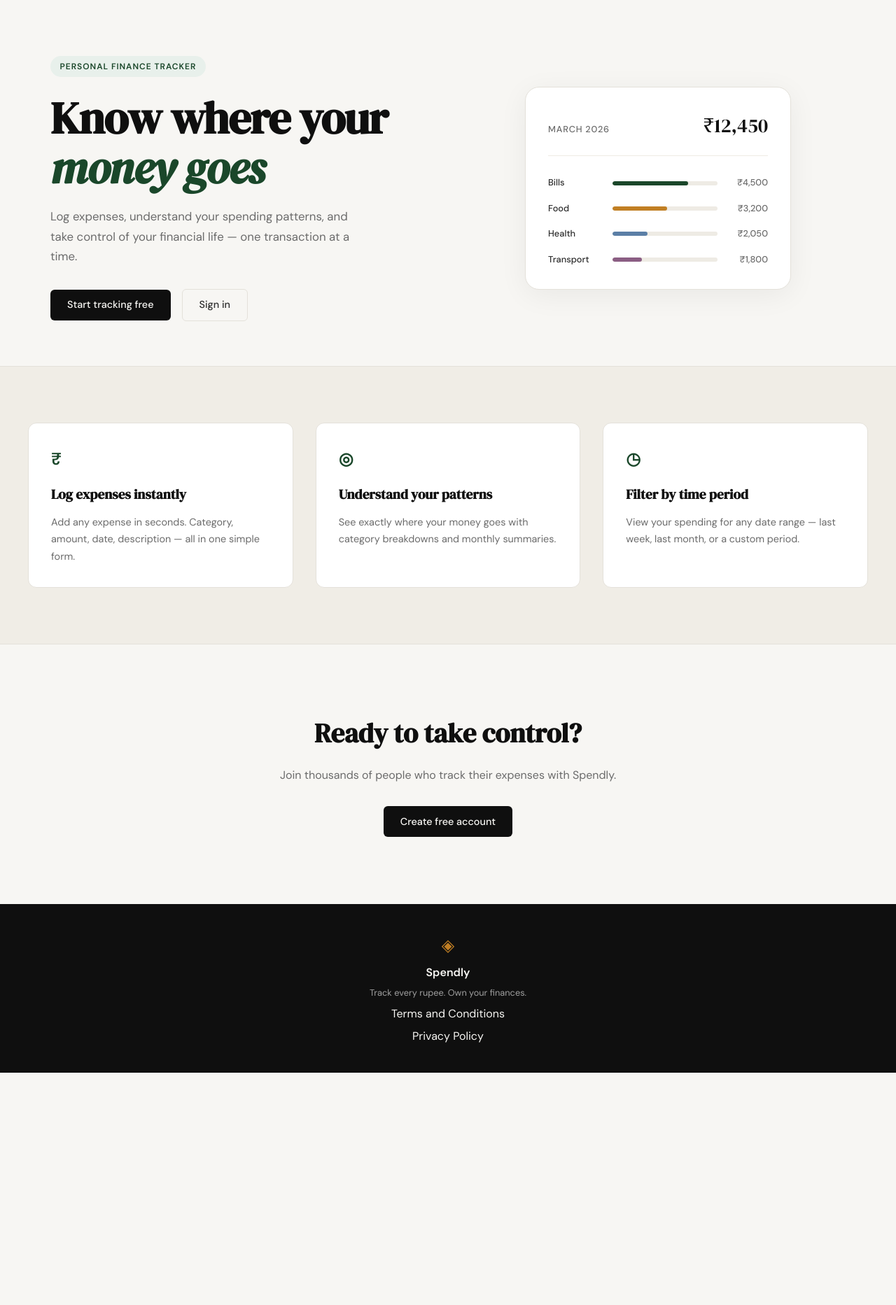
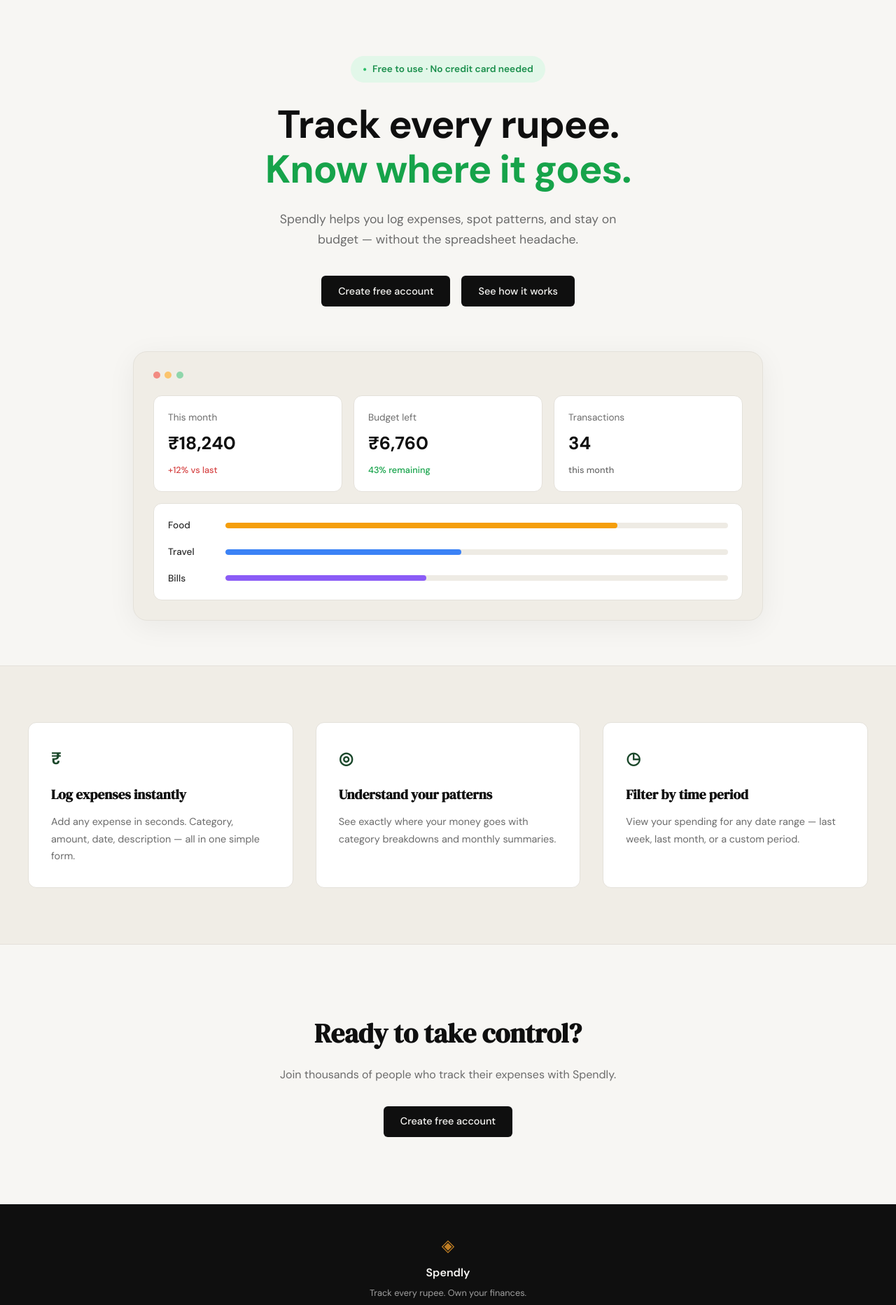
Before and after one commit to arifhussain123/expense-tracker, a Flask app: page / in a window 1280 px wide. Shown: the part 61-1926 px from the top of the page at 70% size. Before the commit the page ends 1594 px from the top, so only its background shows below. Run offline with Flask 3, Linux system fonts and the light colour scheme.

Commit message:
landing: redesign hero section to match new mockup
Centered layout with mint badge, bold two-line heading, dark pill
CTAs, and a full-width dashboard mockup (stat tiles + category
bars) replacing the old side-by-side hero/mock-card. Adds DM Sans
700 weight for the bold heading.

```diff
--- a/static/css/style.css
+++ b/static/css/style.css
@@ -125,114 +125,172 @@ a { color: inherit; text-decoration: none; }
 
 .hero {
     padding: 5rem 2rem 4rem;
-    display: grid;
-    grid-template-columns: 1fr 1fr;
-    gap: 4rem;
+    display: flex;
+    flex-direction: column;
     align-items: center;
+    text-align: center;
     max-width: var(--max-width);
     margin: 0 auto;
 }
 
+.hero-inner {
+    display: flex;
+    flex-direction: column;
+    align-items: center;
+    max-width: 700px;
+}
+
 .hero-badge {
-    display: inline-block;
-    background: var(--accent-light);
-    color: var(--accent);
-    font-size: 0.75rem;
+    display: inline-flex;
+    align-items: center;
+    gap: 0.5rem;
+    background: #e2f7e9;
+    color: #1a8f4c;
+    font-size: 0.85rem;
     font-weight: 600;
-    letter-spacing: 0.08em;
-    text-transform: uppercase;
-    padding: 0.35rem 0.85rem;
+    padding: 0.5rem 1.1rem;
     border-radius: 999px;
+    margin-bottom: 1.75rem;
+}
+
+.hero-badge-dot {
+    color: #2fbf6a;
+    font-size: 0.6rem;
+}
+
+.hero-title {
+    font-family: var(--font-body);
+    font-weight: 700;
+    font-size: clamp(2.5rem, 5vw, 3.5rem);
+    line-height: 1.15;
+    letter-spacing: -0.02em;
+    color: var(--ink);
     margin-bottom: 1.5rem;
 }
 
-.hero-title {
-    font-family: var(--font-display);
-    font-size: clamp(2.5rem, 5vw, 4rem);
-    line-height: 1.1;
-    letter-spacing: -0.02em;
-    color: var(--ink);
-    margin-bottom: 1.25rem;
-}
-
 .hero-title em {
-    font-style: italic;
-    color: var(--accent);
+    font-style: normal;
+    color: #16a34a;
 }
 
 .hero-subtitle {
-    font-size: 1.05rem;
+    font-size: 1.1rem;
     color: var(--ink-muted);
     line-height: 1.7;
-    max-width: 460px;
-    margin-bottom: 2rem;
+    max-width: 520px;
+    margin: 0 auto 2.25rem;
 }
 
 .hero-actions {
     display: flex;
     gap: 1rem;
     align-items: center;
+    justify-content: center;
+    margin-bottom: 4rem;
 }
 
 /* ------------------------------------------------------------------ */
-/* Mock card (hero visual)                                             */
+/* Mock dashboard window (hero visual)                                 */
 /* ------------------------------------------------------------------ */
 
 .hero-visual {
     display: flex;
     justify-content: center;
+    width: 100%;
 }
 
-.mock-card {
-    background: var(--paper-card);
+.mock-window {
+    background: var(--paper-warm);
     border: 1px solid var(--border);
     border-radius: var(--radius-lg);
-    padding: 2rem;
+    padding: 1.75rem;
     width: 100%;
-    max-width: 380px;
+    max-width: 900px;
     box-shadow: 0 8px 40px rgba(0,0,0,0.06);
 }
 
-.mock-card-header {
+.mock-window-dots {
     display: flex;
-    justify-content: space-between;
-    align-items: baseline;
-    margin-bottom: 1.75rem;
-    padding-bottom: 1.25rem;
-    border-bottom: 1px solid var(--border-soft);
+    gap: 0.4rem;
+    margin-bottom: 1.5rem;
 }
 
-.mock-label {
-    font-size: 0.8rem;
-    font-weight: 500;
-    color: var(--ink-muted);
-    text-transform: uppercase;
-    letter-spacing: 0.06em;
+.mock-dot {
+    width: 10px;
+    height: 10px;
+    border-radius: 50%;
 }
 
-.mock-total {
-    font-family: var(--font-display);
-    font-size: 1.75rem;
+.mock-dot-red { background: #f28b82; }
+.mock-dot-yellow { background: #fbc46d; }
+.mock-dot-green { background: #8fd6ab; }
+
+.mock-stats {
+    display: grid;
+    grid-template-columns: repeat(3, 1fr);
+    gap: 1rem;
+    margin-bottom: 1rem;
+}
+
+.mock-stat {
+    background: var(--paper-card);
+    border: 1px solid var(--border);
+    border-radius: var(--radius-md);
+    padding: 1.25rem;
+    display: flex;
+    flex-direction: column;
+    align-items: flex-start;
+    gap: 0.4rem;
+    text-align: left;
+}
+
+.mock-stat-label {
+    font-size: 0.85rem;
+    color: var(--ink-muted);
+}
+
+.mock-stat-value {
+    font-family: var(--font-body);
+    font-weight: 700;
+    font-size: 1.6rem;
     color: var(--ink);
 }
 
-.mock-bars { display: flex; flex-direction: column; gap: 1rem; }
+.mock-stat-change {
+    font-size: 0.8rem;
+    font-weight: 500;
+}
+
+.mock-stat-change-up { color: #d64545; }
+.mock-stat-change-good { color: #16a34a; }
+.mock-stat-change-neutral { color: var(--ink-muted); }
+
+.mock-bars {
+    background: var(--paper-card);
+    border: 1px solid var(--border);
+    border-radius: var(--radius-md);
+    padding: 1.25rem;
+    display: flex;
+    flex-direction: column;
+    gap: 1rem;
+}
 
 .mock-bar-row {
     display: grid;
-    grid-template-columns: 80px 1fr 60px;
+    grid-template-columns: 70px 1fr;
     align-items: center;
     gap: 0.75rem;
+    text-align: left;
 }
 
 .mock-cat {
-    font-size: 0.8rem;
+    font-size: 0.85rem;
     font-weight: 500;
     color: var(--ink-soft);
 }
 
 .mock-bar-track {
-    height: 6px;
+    height: 8px;
     background: var(--border-soft);
     border-radius: 999px;
     overflow: hidden;
@@ -240,21 +298,13 @@ a { color: inherit; text-decoration: none; }
 
 .mock-bar {
     height: 100%;
-    background: var(--accent);
     border-radius: 999px;
     transition: width 0.6s ease;
 }
 
-.mock-bar-2 { background: var(--accent-2); }
-.mock-bar-3 { background: #5b7fa6; }
-.mock-bar-4 { background: #8b5e83; }
-
-.mock-amt {
-    font-size: 0.8rem;
-    font-weight: 500;
-    color: var(--ink-muted);
-    text-align: right;
-}
+.mock-bar-food { background: #f59e0b; }
+.mock-bar-travel { background: #3b82f6; }
+.mock-bar-bills { background: #8b5cf6; }
 
 /* ------------------------------------------------------------------ */
 /* Buttons                                                             */
--- a/templates/base.html
+++ b/templates/base.html
@@ -6,7 +6,7 @@
     <title>{% block title %}Spendly{% endblock %}</title>
     <link rel="preconnect" href="https://fonts.googleapis.com">
     <link rel="preconnect" href="https://fonts.gstatic.com" crossorigin>
-    <link href="https://fonts.googleapis.com/css2?family=DM+Serif+Display:ital@0;1&family=DM+Sans:wght@300;400;500;600&display=swap" rel="stylesheet">
+    <link href="https://fonts.googleapis.com/css2?family=DM+Serif+Display:ital@0;1&family=DM+Sans:wght@300;400;500;600;700&display=swap" rel="stylesheet">
     <link rel="stylesheet" href="{{ url_for('static', filename='css/style.css') }}">
     {% block head %}{% endblock %}
 </head>
--- a/templates/landing.html
+++ b/templates/landing.html
@@ -6,62 +6,69 @@
 
 <section class="hero">
     <div class="hero-inner">
-        <div class="hero-badge">Personal Finance Tracker</div>
+        <div class="hero-badge"><span class="hero-badge-dot">●</span> Free to use · No credit card needed</div>
         <h1 class="hero-title">
-            Know where your<br>
-            <em>money goes</em>
+            Track every rupee.<br>
+            <em>Know where it goes.</em>
         </h1>
         <p class="hero-subtitle">
-            Log expenses, understand your spending patterns,
-            and take control of your financial life —
-            one transaction at a time.
+            Spendly helps you log expenses, spot patterns, and stay
+            on budget — without the spreadsheet headache.
         </p>
         <div class="hero-actions">
-            <a href="{{ url_for('register') }}" class="btn-primary">Start tracking free</a>
-            <a href="{{ url_for('login') }}" class="btn-ghost">Sign in</a>
+            <a href="{{ url_for('register') }}" class="btn-primary">Create free account</a>
+            <a href="#features" class="btn-primary">See how it works</a>
         </div>
     </div>
     <div class="hero-visual">
-        <div class="mock-card">
-            <div class="mock-card-header">
-                <span class="mock-label">March 2026</span>
-                <span class="mock-total">₹12,450</span>
+        <div class="mock-window">
+            <div class="mock-window-dots">
+                <span class="mock-dot mock-dot-red"></span>
+                <span class="mock-dot mock-dot-yellow"></span>
+                <span class="mock-dot mock-dot-green"></span>
+            </div>
+            <div class="mock-stats">
+                <div class="mock-stat">
+                    <span class="mock-stat-label">This month</span>
+                    <span class="mock-stat-value">₹18,240</span>
+                    <span class="mock-stat-change mock-stat-change-up">+12% vs last</span>
+                </div>
+                <div class="mock-stat">
+                    <span class="mock-stat-label">Budget left</span>
+                    <span class="mock-stat-value">₹6,760</span>
+                    <span class="mock-stat-change mock-stat-change-good">43% remaining</span>
+                </div>
+                <div class="mock-stat">
+                    <span class="mock-stat-label">Transactions</span>
+                    <span class="mock-stat-value">34</span>
+                    <span class="mock-stat-change mock-stat-change-neutral">this month</span>
+                </div>
             </div>
             <div class="mock-bars">
                 <div class="mock-bar-row">
+                    <span class="mock-cat">Food</span>
+                    <div class="mock-bar-track">
+                        <div class="mock-bar mock-bar-food" style="width: 78%"></div>
+                    </div>
+                </div>
+                <div class="mock-bar-row">
+                    <span class="mock-cat">Travel</span>
+                    <div class="mock-bar-track">
+                        <div class="mock-bar mock-bar-travel" style="width: 47%"></div>
+                    </div>
+                </div>
+                <div class="mock-bar-row">
                     <span class="mock-cat">Bills</span>
                     <div class="mock-bar-track">
-                        <div class="mock-bar" style="width: 72%"></div>
+                        <div class="mock-bar mock-bar-bills" style="width: 40%"></div>
                     </div>
-                    <span class="mock-amt">₹4,500</span>
-                </div>
-                <div class="mock-bar-row">
-                    <span class="mock-cat">Food</span>
-                    <div class="mock-bar-track">
-                        <div class="mock-bar mock-bar-2" style="width: 52%"></div>
-                    </div>
-                    <span class="mock-amt">₹3,200</span>
-                </div>
-                <div class="mock-bar-row">
-                    <span class="mock-cat">Health</span>
-                    <div class="mock-bar-track">
-                        <div class="mock-bar mock-bar-3" style="width: 33%"></div>
-                    </div>
-                    <span class="mock-amt">₹2,050</span>
-                </div>
-                <div class="mock-bar-row">
-                    <span class="mock-cat">Transport</span>
-                    <div class="mock-bar-track">
-                        <div class="mock-bar mock-bar-4" style="width: 28%"></div>
-                    </div>
-                    <span class="mock-amt">₹1,800</span>
                 </div>
             </div>
         </div>
     </div>
 </section>
 
-<section class="features">
+<section class="features" id="features">
     <div class="features-inner">
         <div class="feature-card">
             <div class="feature-icon">₹</div>
```
